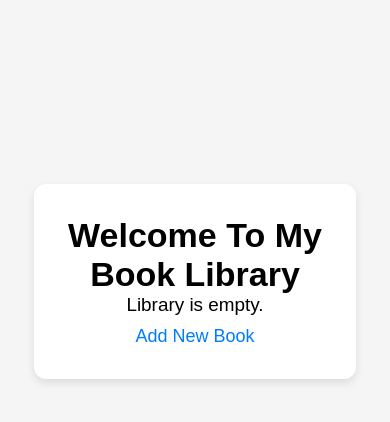
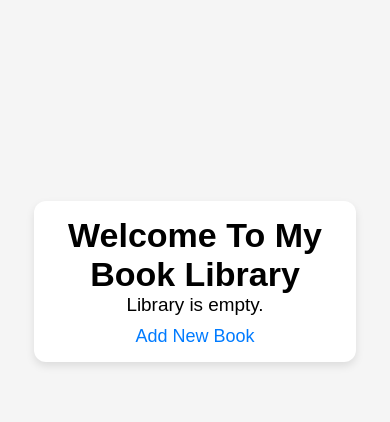
Before and after one commit to Yomirose/book_library, a Flask app: page / in a window 390 px wide. Shown: the part 141-563 px from the top of the page. Run offline with Flask 3, Linux system fonts and the light colour scheme.

Commit message:
Fix the responsiveness

```diff
--- a/static/styles.css
+++ b/static/styles.css
@@ -89,7 +89,7 @@ a:hover {
   }
 
   .container {
-    padding: 32px 24px;
+    padding: 15px 10px;
     max-width: 720px;
     width: calc(100% - 48px);
     margin: 20px auto;
```
